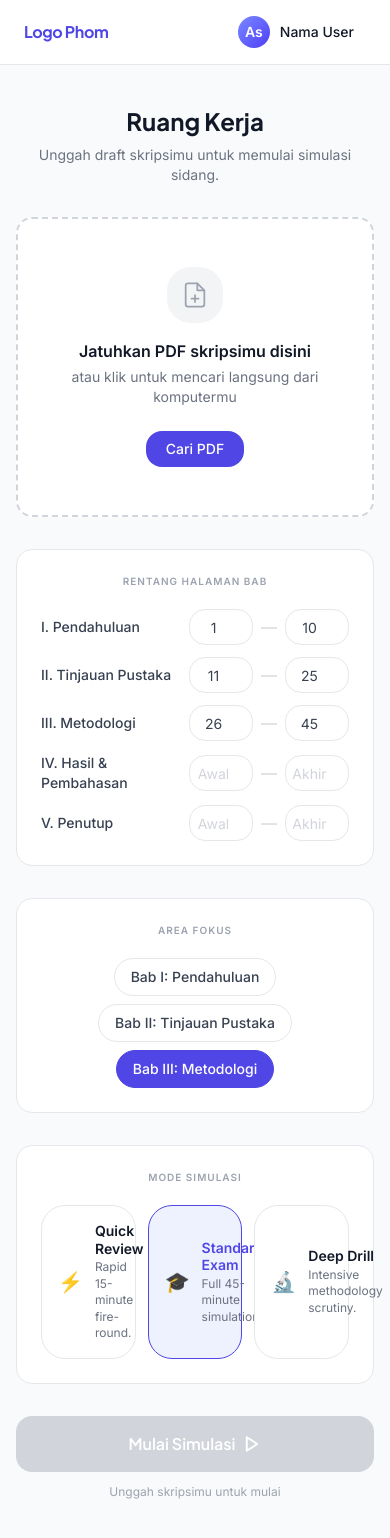
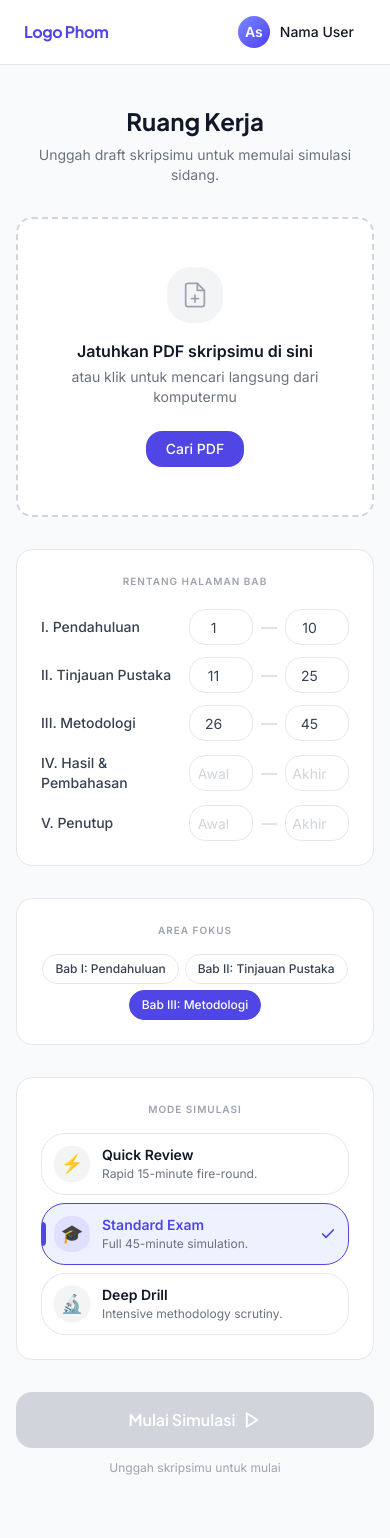
Before and after one commit to mfaruqi35/Phom, a Next.js app in the folder frontend/: page /dashboard in a window 390 px wide. Shown: the top 1538 px of the page. Built offline with nearby package versions, Linux system fonts and the light colour scheme.

Commit message:
feat: responsive dashboard page

```diff
--- a/frontend/app/dashboard/page.tsx
+++ b/frontend/app/dashboard/page.tsx
@@ -245,7 +245,7 @@ function FileUploadZone({
               </svg>
             </div>
             <p className="text-[#111827] font-semibold text-base mb-1">
-              Jatuhkan PDF skripsimu disini
+              Jatuhkan PDF skripsimu di sini
             </p>
             <p className="text-[#6B7280] text-sm mb-6">
               atau klik untuk mencari langsung dari komputermu
@@ -338,11 +338,11 @@ function FocusArea({
 
   return (
     <div className="w-full">
-      <p className="text-center text-[10px] font-semibold tracking-widest text-[#9CA3AF] uppercase mb-5">
+      <p className="text-center text-[10px] font-semibold tracking-widest text-[#9CA3AF] uppercase mb-4">
         Area Fokus
       </p>
 
-      <div className="flex flex-wrap gap-2 justify-center">
+      <div className="flex flex-row flex-wrap gap-1.5 justify-center">
         {availableChapters.map((chapter) => {
           const isSelected = selectedIds.includes(chapter.id);
           return (
@@ -350,7 +350,7 @@ function FocusArea({
               id={`dashboard-focus-${chapter.id}`}
               key={chapter.id}
               onClick={() => onToggle(chapter.id)}
-              className={`px-4 py-2 rounded-full text-sm font-medium border transition-all duration-150 ${
+              className={`px-3 py-1.5 rounded-full text-xs font-medium border transition-all duration-150 whitespace-nowrap ${
                 isSelected
                   ? "bg-[#4F46E5] border-[#4F46E5] text-white"
                   : "bg-white border-[#E5E7EB] text-[#374151] hover:border-[#4F46E5] hover:text-[#4F46E5]"
@@ -374,11 +374,12 @@ function SimulationModeSelector({
 }) {
   return (
     <div className="w-full">
-      <p className="text-center text-[10px] font-semibold tracking-widest text-[#9CA3AF] uppercase mb-5">
+      <p className="text-center text-[10px] font-semibold tracking-widest text-[#9CA3AF] uppercase mb-4">
         Mode Simulasi
       </p>
 
-      <div className="grid grid-cols-3 gap-3">
+      {/* Mobile: vertical list | sm+: 3-column grid */}
+      <div className="flex flex-col gap-2 sm:grid sm:grid-cols-3 sm:gap-3">
         {SIMULATION_MODES.map((mode) => {
           const isSelected = selected === mode.id;
           return (
@@ -386,14 +387,28 @@ function SimulationModeSelector({
               id={`dashboard-mode-${mode.id}`}
               key={mode.id}
               onClick={() => onSelect(mode.id)}
-              className={`flex items-center gap-3 p-4 rounded-xl border text-left transition-all duration-150 ${
+              className={`relative flex items-center gap-3 p-3 sm:p-4 rounded-xl border text-left transition-all duration-150 sm:flex-col sm:items-start ${
                 isSelected
                   ? "border-[#4F46E5] bg-[#EEF2FF]"
-                  : "border-[#E5E7EB] bg-white hover:border-[#4F46E5]/50"
+                  : "border-[#E5E7EB] bg-white hover:border-[#4F46E5]/40 hover:bg-[#F9FAFB]"
               }`}
             >
-              <span className="text-xl flex-shrink-0">{mode.icon}</span>
-              <div>
+              {/* Selected indicator strip on mobile */}
+              {isSelected && (
+                <span className="absolute left-0 top-1/2 -translate-y-1/2 h-6 w-1 rounded-r-full bg-[#4F46E5] sm:hidden" />
+              )}
+
+              {/* Icon */}
+              <div
+                className={`flex-shrink-0 w-9 h-9 rounded-lg flex items-center justify-center text-lg sm:w-8 sm:h-8 sm:text-base ${
+                  isSelected ? "bg-[#4F46E5]/10" : "bg-[#F3F4F6]"
+                }`}
+              >
+                {mode.icon}
+              </div>
+
+              {/* Text */}
+              <div className="flex-1 min-w-0">
                 <p
                   className={`text-sm font-semibold leading-tight ${
                     isSelected ? "text-[#4F46E5]" : "text-[#111827]"
@@ -405,6 +420,23 @@ function SimulationModeSelector({
                   {mode.description}
                 </p>
               </div>
+
+              {/* Checkmark on mobile when selected */}
+              {isSelected && (
+                <svg
+                  className="sm:hidden flex-shrink-0 text-[#4F46E5]"
+                  width="16"
+                  height="16"
+                  viewBox="0 0 24 24"
+                  fill="none"
+                  stroke="currentColor"
+                  strokeWidth="2.5"
+                  strokeLinecap="round"
+                  strokeLinejoin="round"
+                >
+                  <polyline points="20 6 9 17 4 12" />
+                </svg>
+              )}
             </button>
           );
         })}
```
